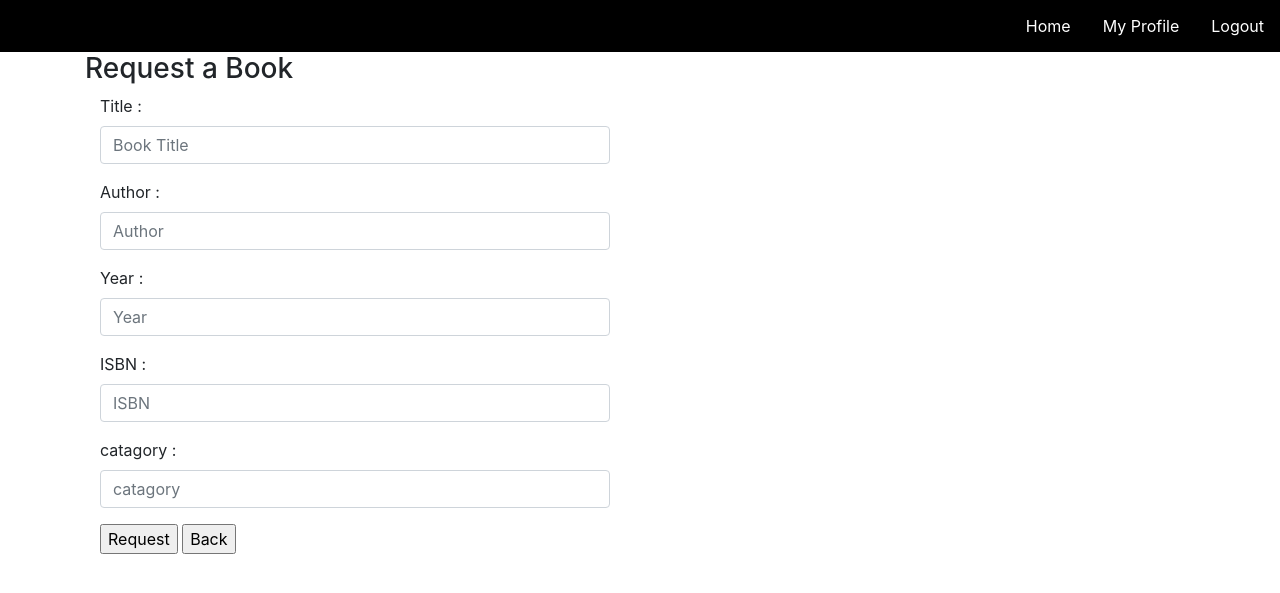
After one commit to Akila-I/OOSD-Project, a PHP site: page /request.php in a window 1280 px wide. The commit adds this page. Shown: the top 593 px of the page. Run offline with PHP 8.4, Linux system fonts and the light colour scheme; the visitor is signed in with stand-in values (Sample User, id 1).

Commit message:
donate a book, request a book features added.

```diff
--- a/src/classes/database_class.php
+++ b/src/classes/database_class.php
@@ -101,6 +101,19 @@ class database{
         $db_details = $statement->fetch(PDO::FETCH_ASSOC);
 
         return $db_details['user_id'];
+    }
+
+    function getUserRole($username){
+        $sql = "SELECT * FROM users WHERE username = :un";
+
+        $statement = $this->pdo->prepare($sql);
+        $statement->execute(array(
+            ':un' => $username
+        ));
+
+        $db_details = $statement->fetch(PDO::FETCH_ASSOC);
+
+        return $db_details['role'];
     }
 
     function usernameAvailability($username){
@@ -335,10 +348,10 @@ class database{
         return $arr;
     }
 
-    function donateABook($donor_id, $isbn, $title, $author, $year, $catagory, $book)
+    function donateABook($donor_id, $isbn, $title, $author, $year, $catagory)
     {
-        $sql = 'INSERT INTO books_to_add(donor_id,isbn,title,author,year,category,book)
-                VALUES (:di, :isbn, :ti, :au, :yr, :ctgy, :bk)';
+        $sql = 'INSERT INTO books_to_add(donor_id,isbn,title,author,year,category)
+                VALUES (:di, :isbn, :ti, :au, :yr, :ctgy)';
 
         $statement = $this->pdo->prepare($sql);
         $statement->execute( array(
@@ -348,11 +361,47 @@ class database{
             ':ti' => $title,
             ':au' => $author,
             ':yr' => $year,
-            ':ctgy' => $catagory,
-            ':bk' => $book
+            ':ctgy' => $catagory
 
         ));
     }
+
+    function AddNewBook($isbn, $title, $author, $year, $catagory)
+    {
+        $sql = 'INSERT INTO books(isbn,title,author,year,category)
+                VALUES (:di, :isbn, :ti, :au, :yr, :ctgy)';
+
+        $statement = $this->pdo->prepare($sql);
+        $statement->execute( array(
+
+            ':isbn' => $isbn,
+            ':ti' => $title,
+            ':au' => $author,
+            ':yr' => $year,
+            ':ctgy' => $catagory
+
+        ));
+    }
+
+    function requestBook($request_by, $isbn, $title, $author, $year, $catagory)
+    {
+
+        $sql = "INSERT INTO requests(request_by,isbn,title,author,year,category)
+                VALUES (:ri, :isbn, :ti, :au, :yr, :ctgy)";
+
+        $statement = $this->pdo->prepare($sql);
+        $statement->execute( array(
+
+            ':ri' => $request_by,
+            ':isbn' => $isbn,
+            ':ti' => $title,
+            ':au' => $author,
+            ':yr' => $year,
+            ':ctgy' => $catagory
+
+        ));
+    }
+
     function checksubs_status($user_id){
         $sql = "SELECT * FROM subscriptions WHERE user_id = :ui";
 
--- /dev/null
+++ b/src/request.php
@@ -0,0 +1,90 @@
+<?php
+require_once __DIR__."/classes/database_class.php";
+session_start();
+$user = $_SESSION['userID'];
+
+if (isset($_POST['Request']))
+{
+    $request = $_POST;
+
+    $request_by = $_POST['request_by'];
+    $book_isbn = ($request['book_isbn'] == NULL) ? 'Not Given' : $request['book_isbn'];
+    $book_title = ($request['book_title'] == NULL) ? 'Not Given' : $request['book_title'];
+    $book_author = ($request['book_author'] == NULL) ? 'Not Given' : $request['book_author'];
+    $book_year = ($request['book_year'] == NULL) ? 'Not Given' : $request['book_year'];
+    $book_catagory = ($request['book_catagory'] == NULL) ? 'Not Given' : $request['book_catagory'];
+
+    $database_connection = new database();
+
+    $database_connection->requestBook($request_by,$book_isbn,$book_title,$book_author,$book_year,$book_catagory);
+
+    echo("<script>alert('Your request was sent.');</script>");
+
+}
+
+?>
+
+
+
+<!DOCTYPE html>
+<html lang="en">
+<head>
+    <meta charset="UTF-8">
+    <meta http-equiv="X-UA-Compatible" content="IE=edge">
+    <meta name="viewport" content="width=device-width, initial-scale=1.0">
+    <link href="//maxcdn.bootstrapcdn.com/bootstrap/4.1.1/css/bootstrap.min.css" rel="stylesheet" id="bootstrap-css">
+    <script src="//maxcdn.bootstrapcdn.com/bootstrap/4.1.1/js/bootstrap.min.js"></script>
+    <link rel="stylesheet" href="style.css">
+    <link rel="stylesheet" href="./styles/lists_styles.css">
+    <title>Request a Book</title>
+</head>
+<body>
+<?php require "top_menu_bar.php";?>
+    <div class="container login-container">
+    <div class="row">
+    <div class="col-md-6 login-form-1">
+
+    <h3>Request a Book</h3>
+    <div class="container">
+
+    <form action="" method="post">
+
+
+            <div class="form-group">
+                <label for="book_title">Title :</label>
+                <input type="text" class="form-control" name="book_title" placeholder="Book Title"  required/>
+            </div>
+
+            <div class="form-group">
+                <label for="book_author">Author :</label>
+                <input type="text" class="form-control" name="book_author" placeholder="Author"/>
+            </div>
+
+            <div class="form-group">
+                <label for="book_year">Year :</label>
+                <input type="integer" class="form-control" name="book_year" placeholder="Year"/>
+            </div>
+
+            <div class="form-group">
+                <label for="book_isbn">ISBN :</label>
+                <input type="text" class="form-control" name="book_isbn" placeholder="ISBN"/>
+            </div>
+
+            <div class="form-group">
+                <label for="book_catagory">catagory :</label>
+                <input type="text" class="form-control" name="book_catagory"  placeholder="catagory" />
+            </div>
+
+            <input type="hidden" name="request_by" value= <?php echo $user?> >
+
+            <input type="submit" name="Request" value="Request">
+            <input type="button" value="Back" onclick="history.back()">
+
+    </form>
+
+    </div>
+    </div>
+    </div>
+    </div>
+</body>
+</html>
--- a/src/servers/login_server.php
+++ b/src/servers/login_server.php
@@ -11,6 +11,7 @@ $validation_msg = $database_connection->validateUser($login_username,$login_pasw
 if($validation_msg === true){
     $_SESSION['username'] = $login_username;
     $_SESSION['userID'] = $database_connection->getUserID($login_username);
+    $_SESSION['role'] = $database_connection->getUserRole($login_username);
     header("Location: ../homepage.php");
 }
 else{
--- a/src/styles/lists_styles.css
+++ b/src/styles/lists_styles.css
@@ -49,7 +49,7 @@ ul{
 }
 
 div.entry{
-    width: 80%;
+    width: 100%;
     display: inline-block;
 }
 div.image{
--- a/src/top_menu_bar.php
+++ b/src/top_menu_bar.php
@@ -1,3 +1,8 @@
+<?php
+session_start();
+$role = $_SESSION['role'];
+?>
+
 <style>
     /* Add a black background color to the top navigation */
     .topnav {
@@ -21,7 +26,18 @@
 <div class="topnav">
     <a href="servers/logout_server.php">Logout</a>
     <a href="acc_view.php">My Profile</a>
-    <a href="add_book.php">Donate a Book</a>
+    <?php
+        if($role === 'Reader'){
+            echo('<a href="request.php">Request a Book</a>');
+            echo('<a href="add_book.php">Donate a Book</a>');
+        }
+        elseif($role === 'Librarian'){
+            echo('<a href="#">Requests</a>');
+            echo('<a href="#">Approve Donations</a>');
+            echo('<a href="add_book.php">Add a Book</a>');
+        }
+    ?>
+
     <a href="homepage.php">Home</a>
 
 </div>
```
Also changed, not shown: src/add_book.php (+60 -12 lines).
